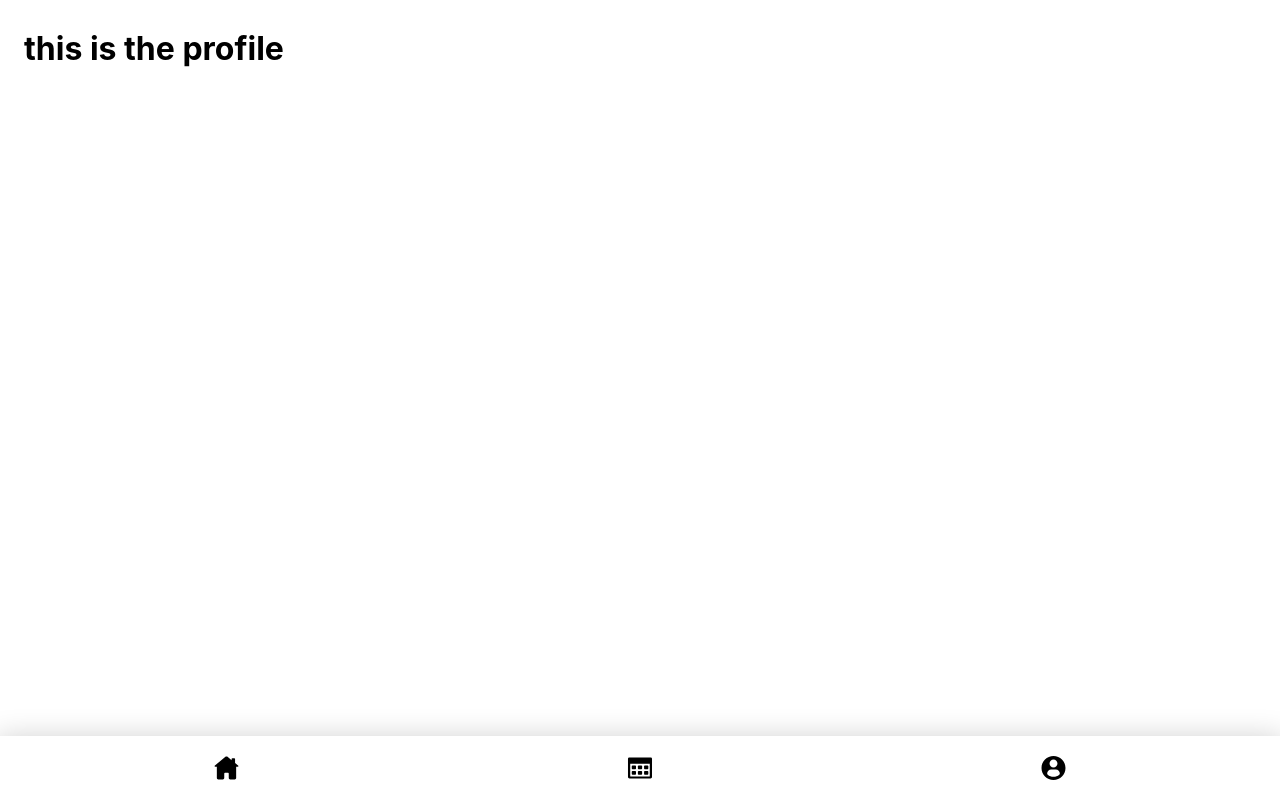
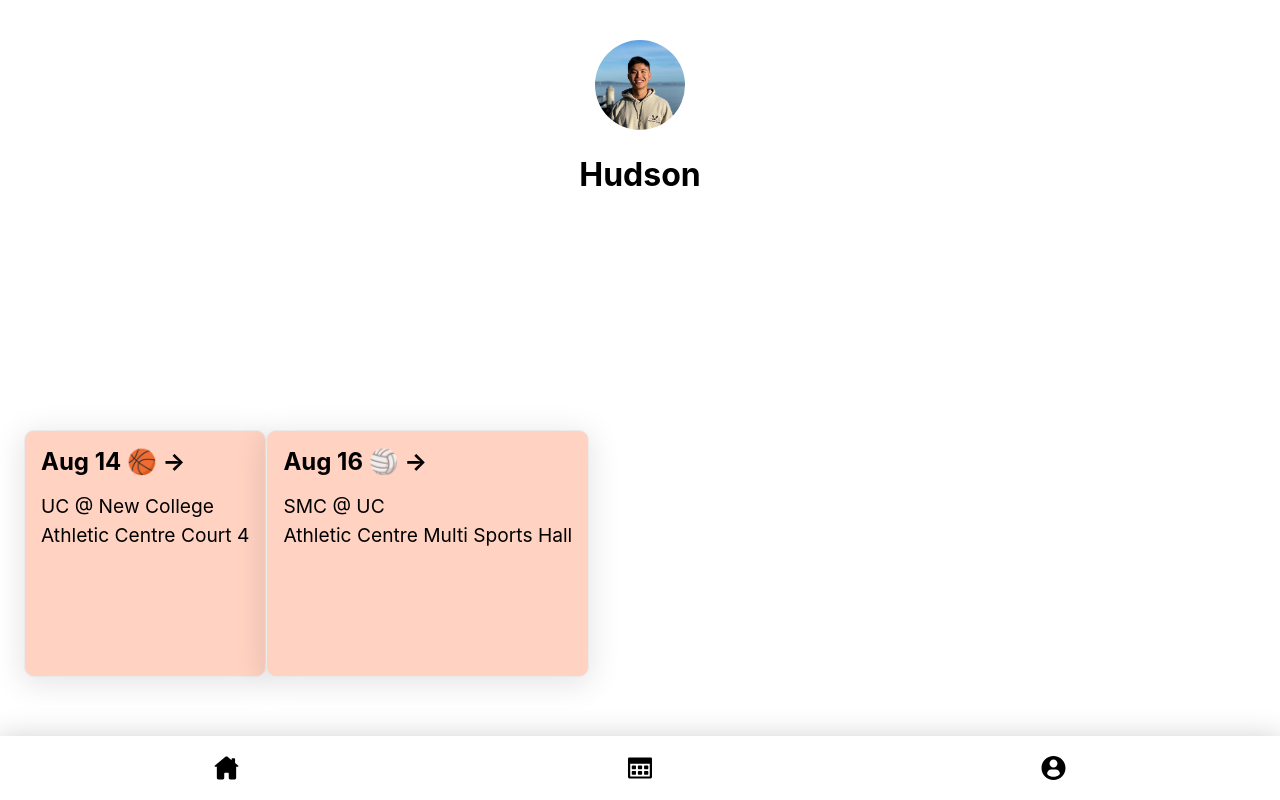
Before and after one commit to hudyu17/IMTeams-client, a Next.js app: page /profile in a window 1280 px wide. Built offline with nearby package versions, Linux system fonts and the light colour scheme.

Commit message:
profile page

```diff
--- a/pages/profile.js
+++ b/pages/profile.js
@@ -1,18 +1,34 @@
 import Head from 'next/head'
 import Image from 'next/image'
-import styles from '../styles/Home.module.css'
+import styles from '../styles/Profile.module.css'
 
 export default function Home() {
     return (
       <div className={styles.container}>
         <Head>
-          <title>Create Next App</title>
+          <title>Proflie</title>
           <meta name="description" content="Generated by create next app" />
           <link rel="icon" href="/favicon.ico" />
         </Head>
 
         <main className={styles.main}>
-          <h1>this is the profile</h1>
+            <div className={styles.profilepic}>
+              <Image className={styles.profilepic} src="/hudson-headshot.jpeg" width={90} height={90}/>
+            </div>
+            <h1>Hudson</h1>
+
+            <div className={styles.grid}>
+          <a href="https://nextjs.org/docs" className={styles.card}>
+            <h2>Aug 14 🏀 &rarr;</h2>
+            <p>UC @ New College</p>
+            <p>Athletic Centre Court 4</p>
+          </a>
+          <a href="https://nextjs.org/learn" className={styles.card}>
+            <h2>Aug 16 🏐  &rarr;</h2>
+            <p>SMC @ UC</p>
+            <p>Athletic Centre Multi Sports Hall</p>
+          </a>
+        </div>
         </main>
       </div>
     )
--- a/styles/Calendar.module.css
+++ b/styles/Calendar.module.css
@@ -4,7 +4,7 @@
 
 .main {
     min-height: 100vh;
-    padding: 0.5rem;
+    padding: 0.5rem 0.5rem 6rem;
     flex: 1;
     display: flex;
     flex-direction: column;
--- /dev/null
+++ b/styles/Profile.module.css
@@ -0,0 +1,69 @@
+.container {
+    padding: 0 1rem;
+}
+
+.main {
+    min-height: 100vh;
+    padding: 0.5rem 0.5rem 6rem;
+    flex: 1;
+    display: flex;
+    flex-direction: column;
+    display: grid;
+    grid-template-rows: auto 1fr 1fr;
+}
+
+.topbar {
+    display: grid;
+    grid-template-columns: auto auto;
+}
+
+.main h1 {
+    text-align: center;
+}
+
+.profilepic {
+    /* width: 400px; */
+    border-radius: 50%;
+    margin: 2rem auto 0;
+}
+
+.grid {
+    display: flex;
+    /* align-items: center; */
+    /* justify-content: center; */
+    flex-wrap: wrap;
+    /* max-width: 800px; */
+    padding: 0 0 1rem;
+  }
+
+  .card {
+    margin: 0.7rem 0;
+    padding: 1rem;
+    text-align: left;
+    color: inherit;
+    text-decoration: none;
+    border: 1px solid #eaeaea;
+    border-radius: 10px;
+    transition: color 0.15s ease, border-color 0.15s ease;
+    /* max-width: 300px; */
+    background-color: #FFD2C2;
+    box-shadow: 0px 5px 30px 3px rgba(0,0,0,0.1);
+  }
+
+  .card:hover,
+  .card:focus,
+  .card:active {
+    color: #0070f3;
+    border-color: #0070f3;
+  }
+
+  .card h2 {
+    margin: 0 0 1rem 0;
+    font-size: 1.5rem;
+  }
+
+  .card p {
+    margin: 0;
+    font-size: 1.2rem;
+    line-height: 1.5;
+  }
```
Also changed, not shown: public/hudson-headshot.jpeg (added).
